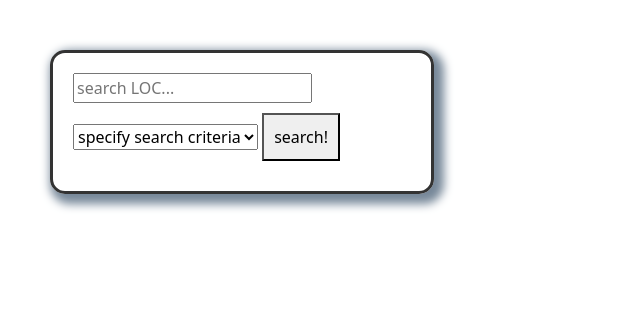
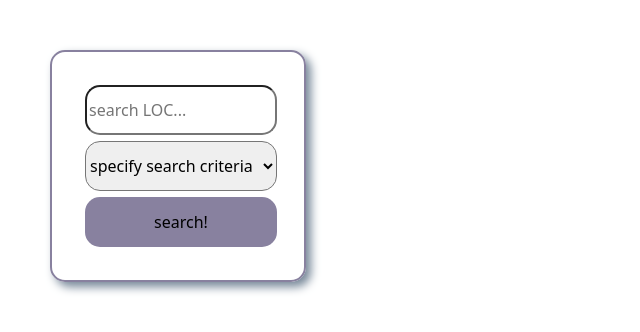
Before and after one commit to dcrlsn/library-of-congress, a plain HTML site: page index.html in a window 1280 px wide. Shown: the whole page, without its empty margins (0-640 px from the left). Drawn offline with nearby package versions, Linux system fonts and the light colour scheme.

Commit message:
css changes

```diff
--- a/assets/css/style.css
+++ b/assets/css/style.css
@@ -1,22 +1,33 @@
 aside {
     display: flex;
-    width: 30%;
-    padding: 20px 20px;
+    width: 20%;
+    padding: 30px 30px;
     margin: 50px 50px;
     display: inline-block;
-    border: 3px solid #333;
+    border: 2px solid #88819f;
     border-radius: 15px;
-    box-shadow: 5px 5px 10px 5px lightslategrey;
+    box-shadow: 5px 5px 10px lightslategrey;
     flex: 0 0 auto;
     align-items: center;
     justify-content: center;
 }
 
 button {
+    display: flex;
     padding: 10px 10px;
     margin: 10px 0px;
+    width: 100%;
+    align-items: center;
+    justify-content: center;
+    background-color: #88819f;
+    border: 0px transparent;
+    border-radius: 15px;
 }
 
-p, h1 {
-    display: hidden;
+#search-criteria, #search-text, button {
+    display: inline-block;
+    height: 50px;
+    border-radius: 15px;
+    margin: 3px 3px;
+    width: 100%;
 }
```
